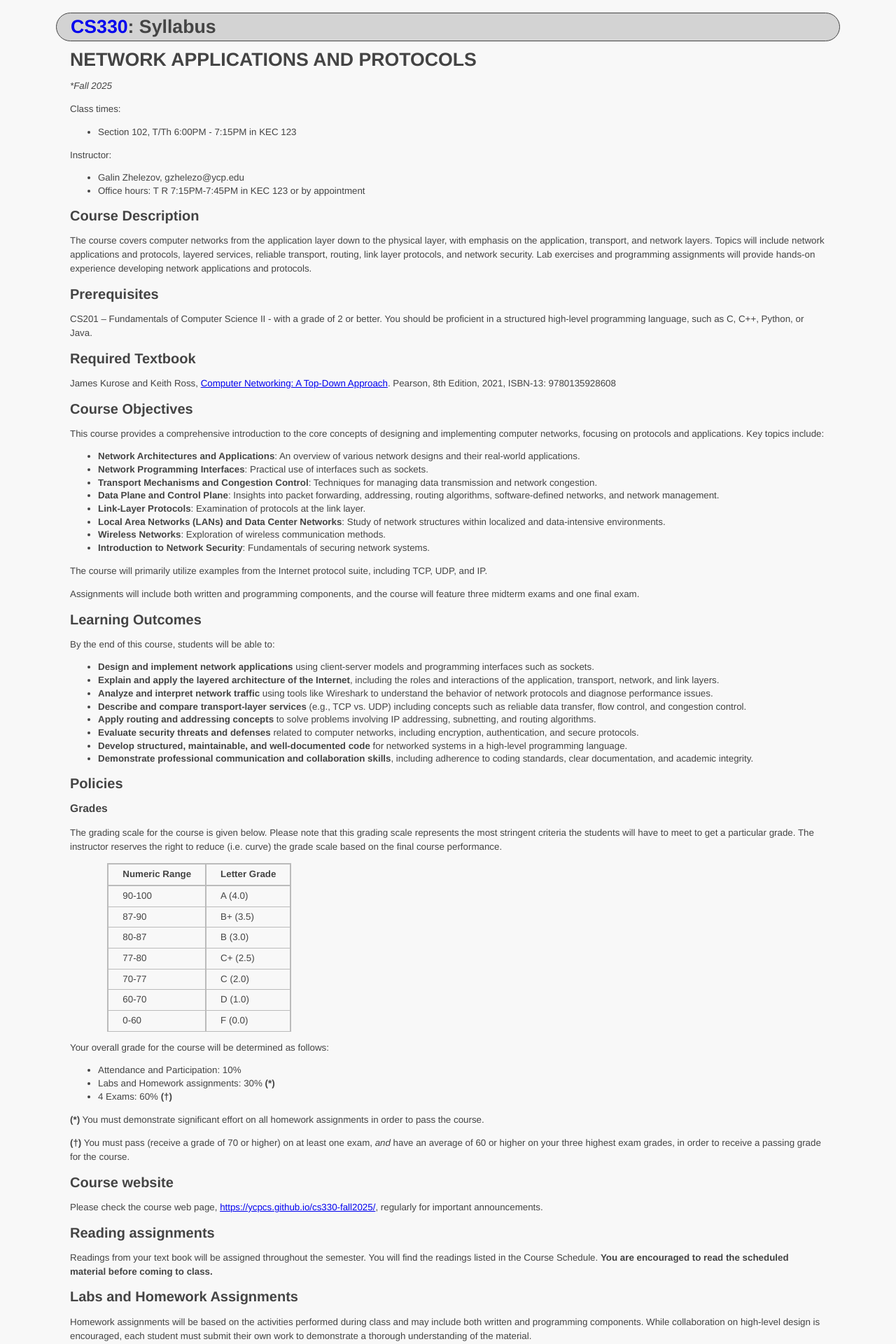
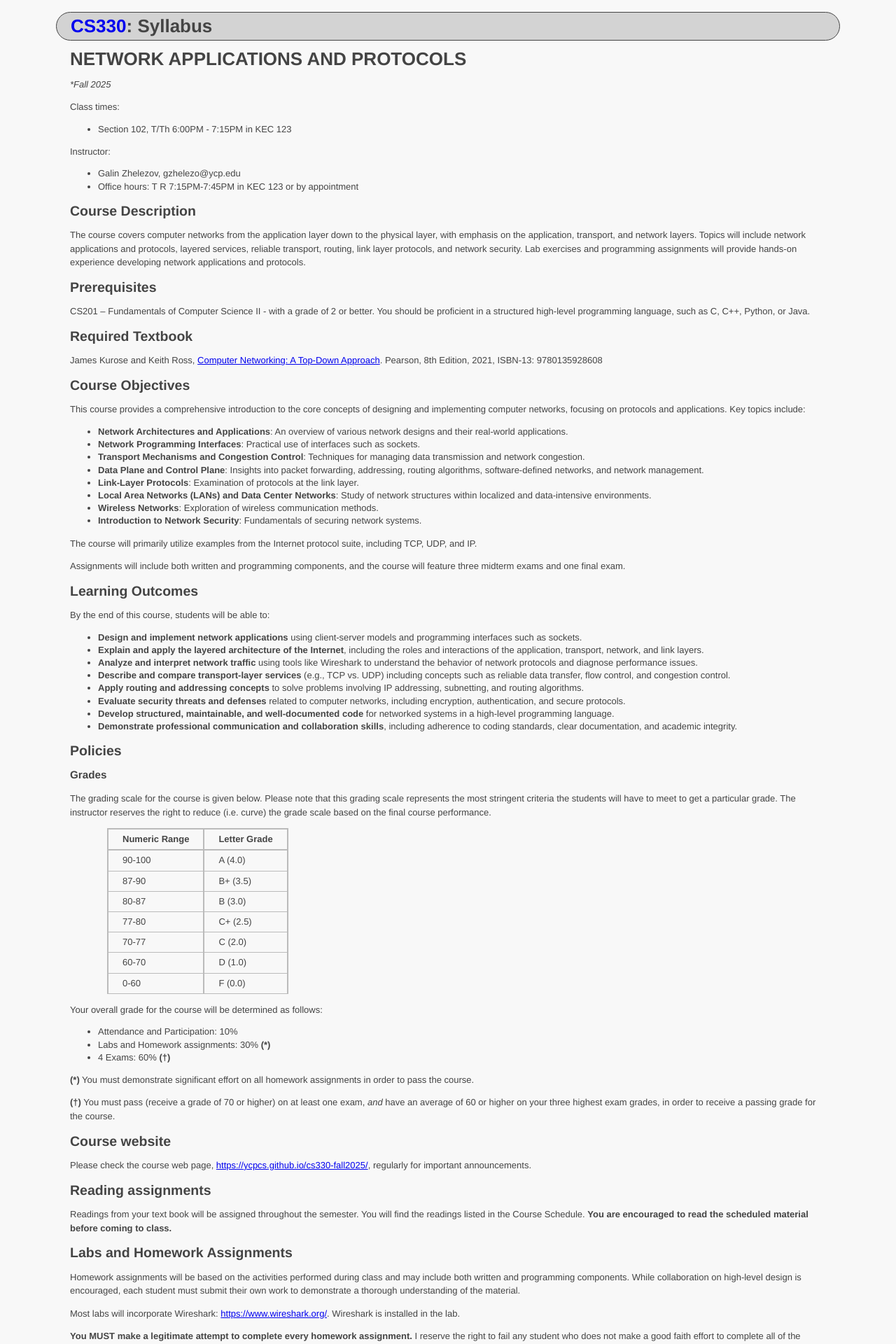
Before and after one commit to ycpcs/cs330-fall2025, a Jekyll site: the page built from syllabus.md, in a window 1280 px wide. Shown: the top 1920 px of the page at 70% size. Built offline with Jekyll 4.4.1, drawn with Linux system fonts in a browser that asks for light colours.

Commit message:
update layout

```diff
--- a/_layouts/default.html
+++ b/_layouts/default.html
@@ -16,7 +16,7 @@
 		</div>
 
 		<div class="footer">
-			<a href="{{ site.url }}/README.html">Copyright (c) 2018-2025</a> | Projects are being developed under copyright.  Contact the instructors before using any material |
+			<a href="{{ site.url }}/README.html">Copyright (c) 2018-2025</a> | Projects are being developed under copyright. Contact the instructors before using any material |
 			<a class="cc-img" rel="license" href="http://creativecommons.org/licenses/by-sa/4.0/"><img alt="Creative Commons License" style="border-width:0" src="https://i.creativecommons.org/l/by-sa/4.0/80x15.png" /></a>
 		</div>
 	</body>
--- a/_layouts/fragment.html
+++ /dev/null
@@ -1 +0,0 @@
-{{content}}
--- a/css/site.css
+++ b/css/site.css
@@ -1,6 +1,6 @@
 body {
-	font:13.34px helvetica,arial,freesans,clean,sans-serif;
-	margin: 0px 80px;
+	font:13px helvetica,arial,freesans,clean,sans-serif;
+	margin: 0 80px;
 	background-color: #F8F8F8;
 	color: #444;
 	line-height:1.4em;
@@ -30,7 +30,7 @@ p {
 }
 
 .content {
-	padding: 0px 20px;
+	padding: 0 20px;
 /* 	background: white; */
 }
 
@@ -80,8 +80,6 @@ pre {
 table {
 	border: 1px solid black;
 	border-collapse: collapse;
-	font-size:inherit;
-	font:100%;
 	margin:1em;
 }
 
```
Also changed, not shown: css/syntax.css (line endings or trailing spaces).
